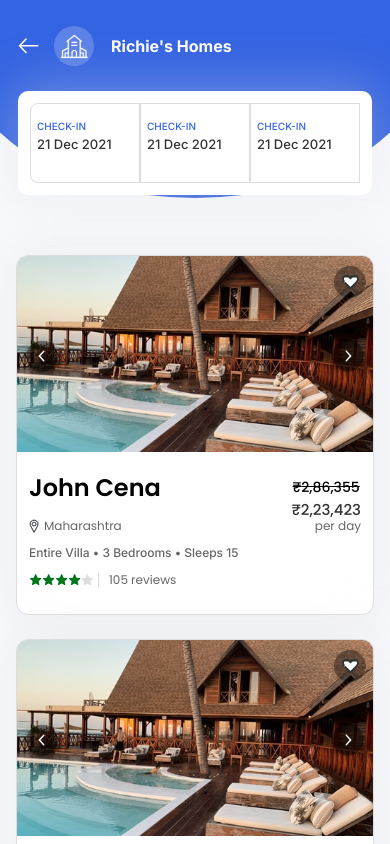
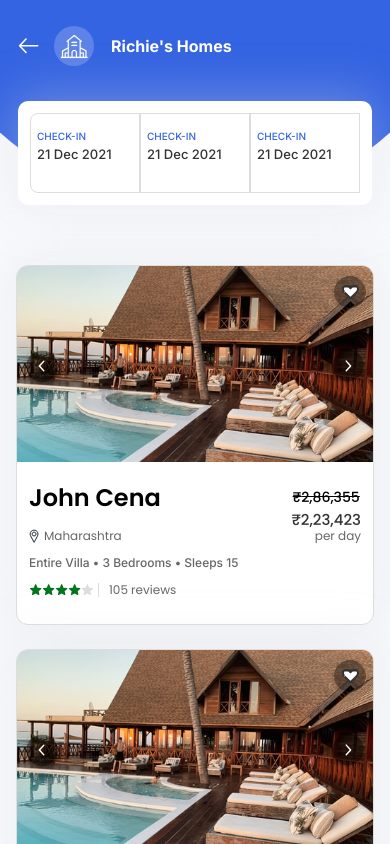
Before and after one commit to karanjoshi1206/saffronStays, a React (Create React App) app: page / in a window 390 px wide. Shown: the top 844 px of the page. Built offline with nearby package versions, Linux system fonts and the light colour scheme.

Commit message:
minor change

```diff
--- a/src/App.scss
+++ b/src/App.scss
@@ -59,7 +59,7 @@
 		bottom: 20px;
 		border-radius: 10px;
 		margin: 0 18px;
-		margin-top: 30px;
+		margin-top: 40px;
 		box-shadow: 0px 0px 50px 4px rgba(221, 221, 221, 0.35);
 		.filter {
 			background-color: white;
```
